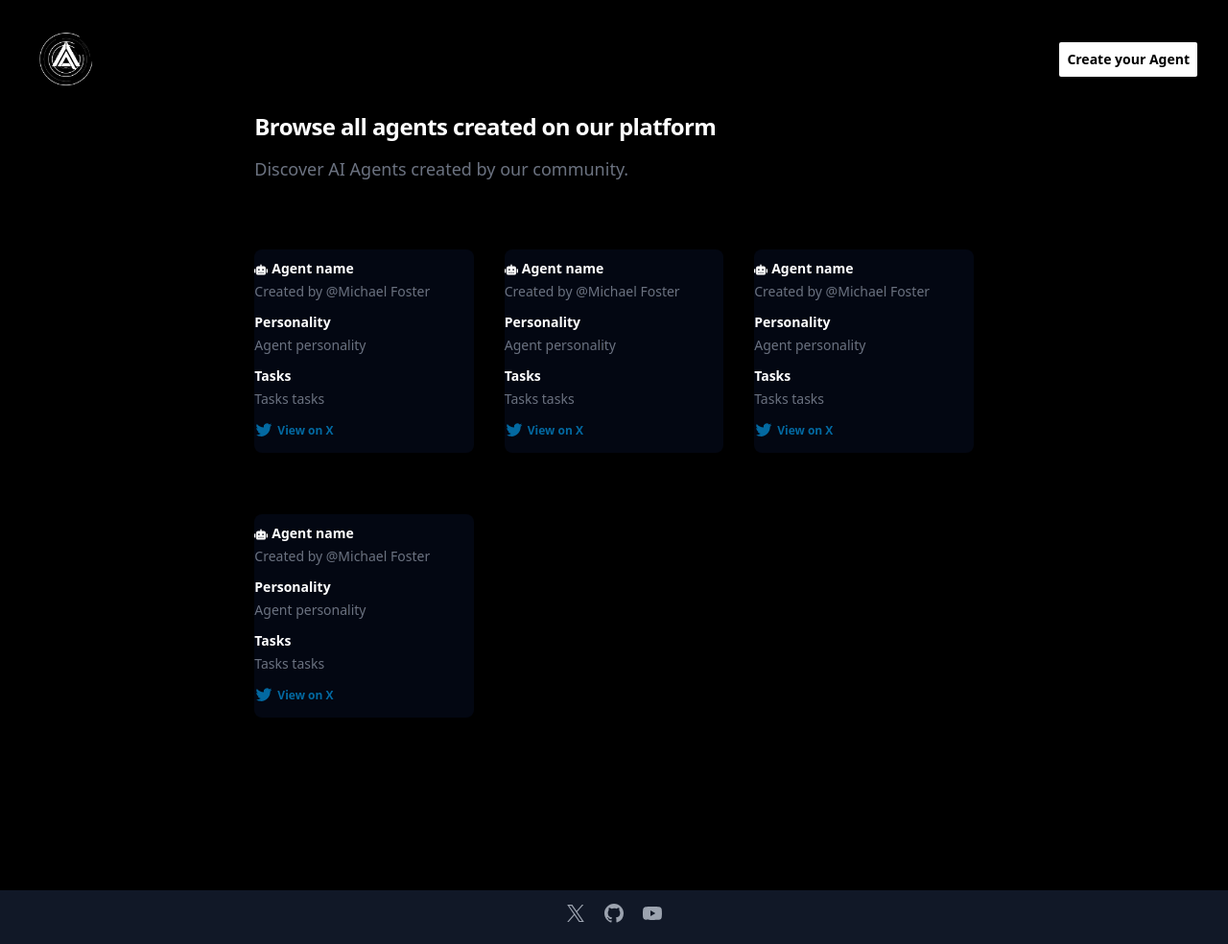
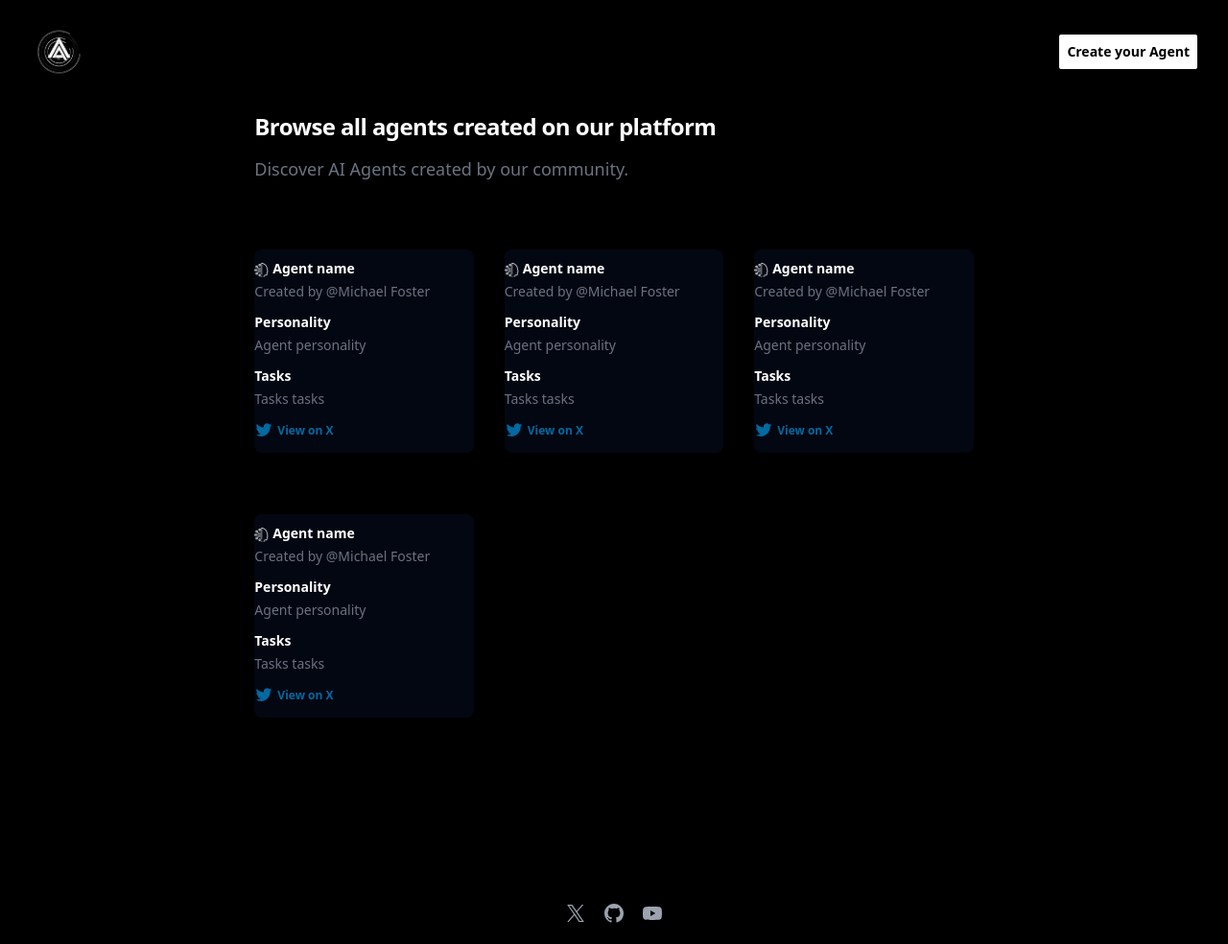
Before and after one commit to Chamza97/ai-agent, a Next.js app: page /browse-agents in a window 1280 px wide. Shown: the whole page at 96% size. Built offline with nearby package versions, Linux system fonts and the light colour scheme.

Commit message:
header modifs

```diff
--- a/src/app/browse-agents/page.tsx
+++ b/src/app/browse-agents/page.tsx
@@ -1,4 +1,5 @@
 import { FaRobot } from 'react-icons/fa';
+import Image from "next/image";
 const posts = [
   {
     id: 1,
@@ -49,7 +50,7 @@ const CreateAgent = () => {
       <div className="relative isolate ">
         <div className="py-24 sm:py-24 lg:pb-40">
           <div className="flex justify-center items-center flex-row">
-            <div className="basis-2/3 p-5   rounded-lg">
+            <div className="basis-2/3 p-5 rounded-lg">
               <div className="mx-auto max-w-7xl px-6 lg:px-8">
                 <div className="mx-auto max-w-2xl lg:mx-0">
                   <h2 className="text-2xl font-semibold tracking-tight text-pretty text-white sm:text-2xl">
@@ -68,7 +69,8 @@ const CreateAgent = () => {
                     >
                       <div className="group relative text-white">
                         <h2 className="mt-2  text-white  text-sm/6 font-semibold">
-                          <FaRobot color="#fff" className="inline mr-1" />
+
+                          <Image width={15}  height={15} src="/icons8-ai-64.png" className="inline mr-1" alt="logo"/>
                           {post.agent_name}
                         </h2>
                         <p className="text-sm/6 text-gray-500">Created by @{post.author.name}</p>
@@ -79,7 +81,7 @@ const CreateAgent = () => {
                       </div>
                       <div className="group relative">
                         <h2 className="mt-2 text-sm/6 font-semibold text-white">Tasks</h2>
-                        <p className="text-sm/6  text-gray-500">{post.tasks}</p>
+                        <p className="text-sm/6 text-gray-500">{post.tasks}</p>
                       </div>
                       <div className="relative  flex items-center ">
                         <div className="text-sm/6">
@@ -88,10 +90,10 @@ const CreateAgent = () => {
                             className="text-sky-700  font-semibold text-xs hover:text-gray-900 dark:hover:text-white dark:text-sky-700"
                           >
                             <svg
-                              className="w-5 h-10 mr-1 mb-1  inline"
-                              fill="currentColor"
-                              viewBox="0 0 24 24"
-                              aria-hidden="true"
+                                className="w-5 h-10 mr-1 mb-1  inline"
+                                fill="currentColor"
+                                viewBox="0 0 24 24"
+                                aria-hidden="true"
                             >
                               <path d="M8.29 20.251c7.547 0 11.675-6.253 11.675-11.675 0-.178 0-.355-.012-.53A8.348 8.348 0 0022 5.92a8.19 8.19 0 01-2.357.646 4.118 4.118 0 001.804-2.27 8.224 8.224 0 01-2.605.996 4.107 4.107 0 00-6.993 3.743 11.65 11.65 0 01-8.457-4.287 4.106 4.106 0 001.27 5.477A4.072 4.072 0 012.8 9.713v.052a4.105 4.105 0 003.292 4.022 4.095 4.095 0 01-1.853.07 4.108 4.108 0 003.834 2.85A8.233 8.233 0 012 18.407a11.616 11.616 0 006.29 1.84"></path>
                             </svg>
--- a/src/app/create-agent/page.tsx
+++ b/src/app/create-agent/page.tsx
@@ -12,7 +12,6 @@ const CreateAgent = () => {
                     Create your AI Agents personality and behaviour for twitter.
                   </p>
                   <div className="mt-2 grid grid-cols-1 gap-x-6 gap-y-8 sm:grid-cols-6">
-
                     <div className="col-span-full">
                       <label
                           htmlFor="agent-name"
--- a/src/components/templates/MainLayout/MainLayout.tsx
+++ b/src/components/templates/MainLayout/MainLayout.tsx
@@ -64,7 +64,7 @@ export const MainLayout = ({ children, className }: MainLayoutProps) => {
         <nav aria-label="Global" className="flex items-center justify-between p-6 lg:px-8">
           <div className="flex lg:flex-1">
             <a href="/" className="-m-1.5 p-1.5 text-white">
-              <Image width={75}  height={75} src="/Trianglelogo3.jpg" alt="logo"/>
+              <Image width={60}  height={60} src="/Trianglelogo3.jpg" alt="logo"/>
             </a>
           </div>
           <div className="flex lg:hidden">
@@ -73,7 +73,7 @@ export const MainLayout = ({ children, className }: MainLayoutProps) => {
               onClick={() => setMobileMenuOpen(true)}
               className="-m-2.5 inline-flex items-center justify-center rounded-md p-2.5 text-gray-400"
             >
-              <MdOutlineMenu color="white"/>
+              <MdOutlineMenu color="white" size={30} />
             </button>
           </div>
           <div className="hidden lg:flex lg:gap-x-12">
@@ -101,7 +101,7 @@ export const MainLayout = ({ children, className }: MainLayoutProps) => {
         </nav>
         <Dialog open={mobileMenuOpen} onClose={setMobileMenuOpen} className="lg:hidden">
           <div className="fixed inset-0 z-50" />
-          <DialogPanel className="fixed inset-y-0 right-0 z-50 w-full overflow-y-auto bg-gray-900 px-6 py-6 sm:max-w-sm sm:ring-1 sm:ring-white/10">
+          <DialogPanel className="fixed inset-y-0 right-0 z-50 w-full overflow-y-auto bg-black px-6 py-6 sm:max-w-sm sm:ring-1 sm:ring-white/10">
             <div className="flex items-center justify-between">
               <a href="#" className="-m-1.5 p-1.5">
                 <span className="sr-only">Your Company</span>
@@ -120,6 +120,14 @@ export const MainLayout = ({ children, className }: MainLayoutProps) => {
             <div className="mt-6 flow-root">
               <div className="-my-6 divide-y divide-gray-500/25">
                 <div className="py-5">
+                  <div className="py-5">
+                    <a
+                        href="/"
+                        className="-mx-3 block rounded-lg px-3 py-2.5 text-base/7 font-semibold text-white hover:bg-gray-800"
+                    >
+                      home
+                    </a>
+                  </div>
                   <a
                     href="/create-agent"
                     className="-mx-3 block rounded-lg px-3 py-2.5 text-base/7 font-semibold text-white hover:bg-gray-800"
@@ -135,14 +143,26 @@ export const MainLayout = ({ children, className }: MainLayoutProps) => {
                     Browse agents
                   </a>
                 </div>
+                <div className="mx-auto flex gap-x-4 content-center ">
+                  <div className="py-5 mx-auto flex gap-x-4 ">
+                    {navigation.social.map((item) => (
+                        <a key={item.name} href={item.href} className="text-gray-400 hover:text-gray-300">
+                          <span className="sr-only">{item.name}</span>
+                          <item.icon aria-hidden="true" className="size-6" />
+                        </a>
+                    ))}
+                  </div>
+                </div>
+
               </div>
             </div>
           </DialogPanel>
         </Dialog>
       </header>
+
       <main className="flex-1">{children}</main>
 
-      <footer className="bg-gray-900">
+      <footer className="bg-black">
         <div className="flex content-center max-w-7xl px-6 pt-1 pb-5 mt-2 sm:pt-1 lg:px-8 lg:pt-1">
           <div className="mx-auto  md:flex flex items-center md:items-center md:justify-between ">
             <div className="flex gap-x-4 ">
@@ -153,7 +173,6 @@ export const MainLayout = ({ children, className }: MainLayoutProps) => {
                   </a>
               ))}
             </div>
-
           </div>
         </div>
       </footer>
```
Also changed, not shown: public/icons8-ai-64.png (added).
